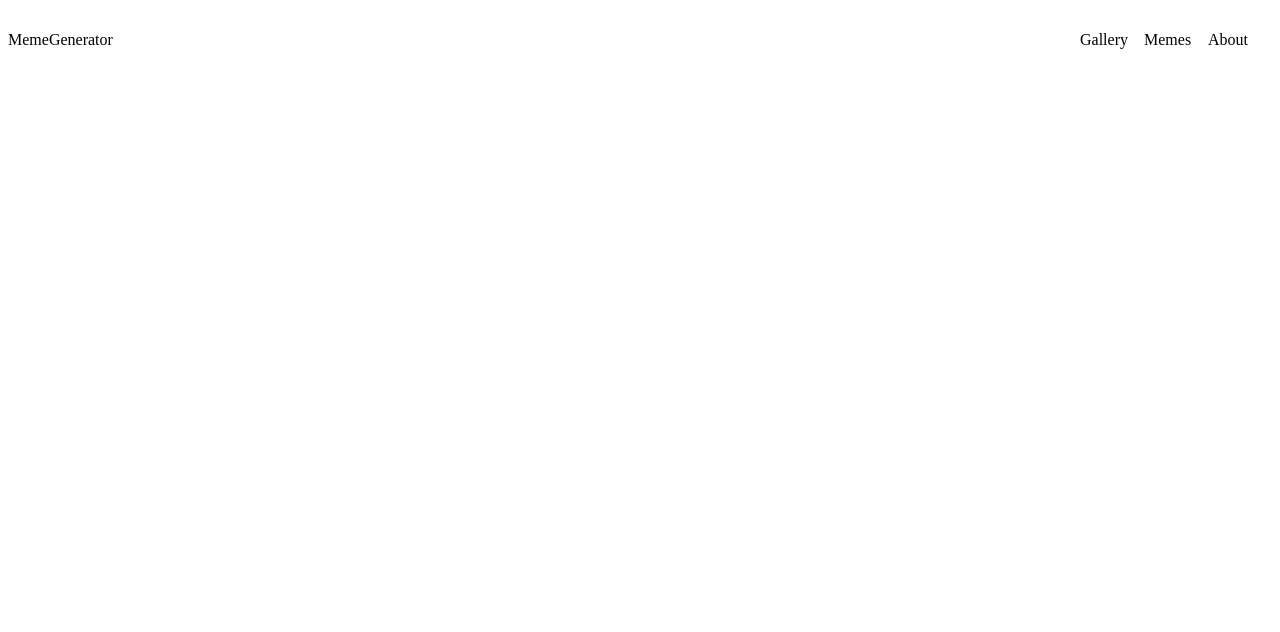
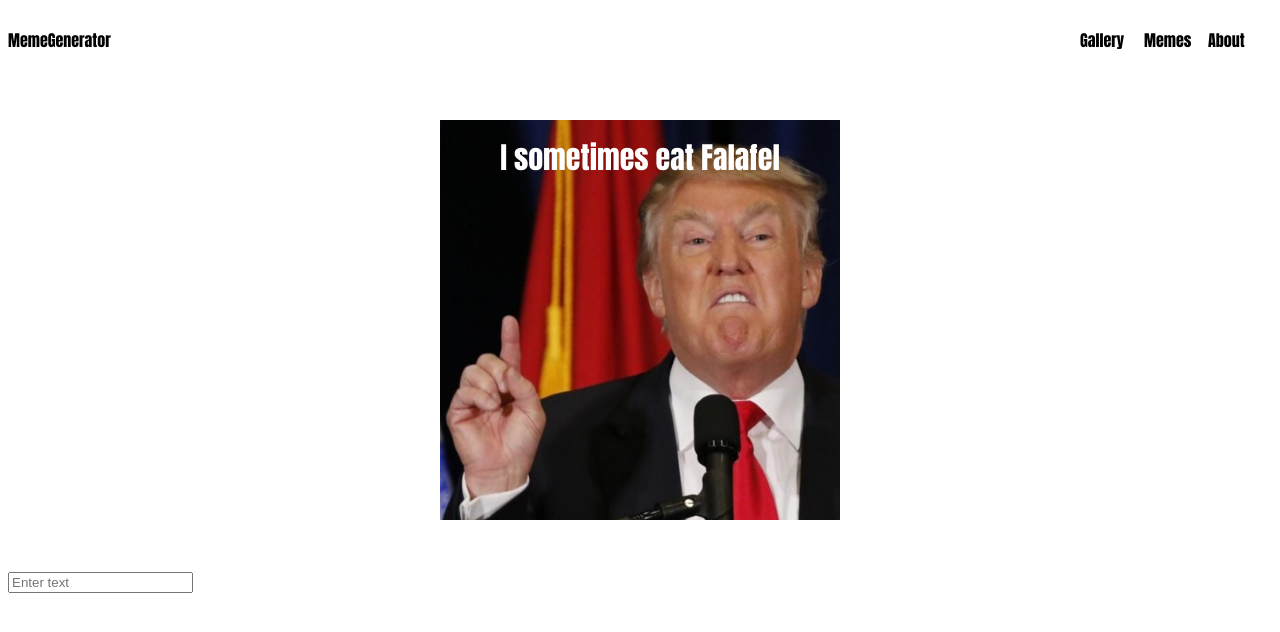
Before and after one commit to GaashShmilovich/Meme-Generator, a plain HTML site: page index.html in a window 1280 px wide. Drawn offline with Linux system fonts and the light colour scheme.

Commit message:
firs-rendering

```diff
--- a/index.html
+++ b/index.html
@@ -6,7 +6,7 @@
     <link rel="stylesheet" href="styles/style.css" />
     <title>Meme Generator</title>
   </head>
-  <body>
+  <body onload="onInit()">
     <header class="main-header">
       <div class="logo">MemeGenerator<span></span></div>
       <nav class="main-nav-container">
@@ -19,7 +19,18 @@
     </header>
     <main>
       <section class="main-gallery"></section>
-      <section class="main-editor"></section>
+      <section class="main-editor">
+        <div class="canvas-container">
+          <canvas id="meme-canvas" height="400" width="400"></canvas>
+        </div>
+        <input
+          type="text"
+          name="enter-text"
+          id="enter-text"
+          placeholder="Enter text"
+          onchange="setLineText()"
+        />
+      </section>
     </main>
     <script src="js/memeController.js"></script>
     <script src="js/services/memeService.js"></script>
--- a/js/memeController.js
+++ b/js/memeController.js
@@ -1,3 +1,32 @@
+'use strict'
+
+let gElCanvas
+let gCtx
+
+function onInit() {
+    gElCanvas = document.querySelector('#meme-canvas')
+    gCtx = gElCanvas.getContext('2d')
+    renderMeme()
+}
+
 function renderMeme() {
+    const elImg = new Image()
+    const text = getMeme().lines[0].txt
+    elImg.src = 'images/square/1.jpg'
+
+    elImg.onload = () => {
+        gElCanvas.height = (elImg.naturalHeight / elImg.naturalWidth) * gElCanvas.width
+        gCtx.drawImage(elImg, 0, 0, gElCanvas.width, gElCanvas.height)
+
+        // TODO: fix the blurry text
+
+        gCtx.font = '30px Impact'
+        gCtx.fillStyle = 'white'
+        // gCtx.strokeStyle = 'black'
+        gCtx.textAlign = 'center'
+
+        gCtx.fillText(text, gElCanvas.width / 2, 50)
+        // gCtx.strokeText(text, gElCanvas.width / 2, 50)
+    }
 
 }
--- a/js/services/memeService.js
+++ b/js/services/memeService.js
@@ -0,0 +1,36 @@
+'use strict'
+let gImgs
+let gMeme
+
+function getMeme() {
+    gImgs = createImg()
+    return gMeme = createMeme()
+}
+
+function createMeme() {
+    return gMeme = {
+        selectedImgId: gImgs[0].id,
+        selectedLineIdx: 0,
+        lines: [
+            {
+                txt: 'I sometimes eat Falafel',
+                size: 20,
+                color: 'red'
+            }]
+    }
+}
+
+function createImg() {
+    return gImgs = [
+        {
+            id: 1,
+            url: `images/square/1.jpg`,
+            keywords: ['trump']
+        }
+    ]
+}
+
+function setLineTxt(elText) {
+
+
+}
--- a/styles/style.css
+++ b/styles/style.css
@@ -1,3 +1,7 @@
+body {
+  font-family: Impact, Haettenschweiler, "Arial Narrow Bold", sans-serif;
+}
+
 .main-header {
   display: flex;
   align-items: center;
@@ -26,3 +30,8 @@ a {
 li {
   list-style-type: none;
 }
+
+canvas {
+  display: block;
+  margin: 3rem auto;
+}
```
